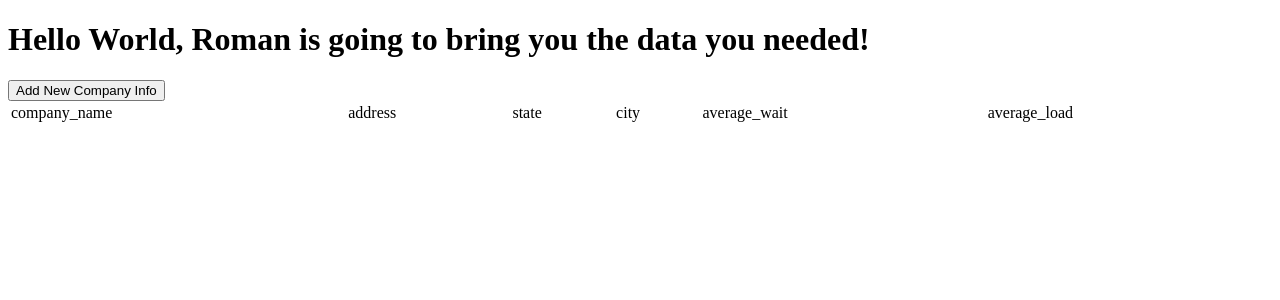
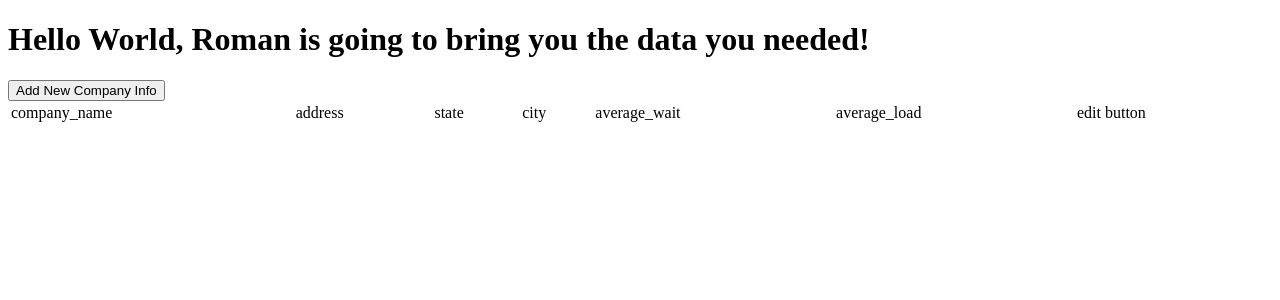
Before and after one commit to MPikDev/RomansProject, a Django app: page / in a window 1280 px wide. Shown: the top 300 px of the page. Run offline with Django 3.2, Linux system fonts and the light colour scheme; data that the repository does not hold is empty.

Commit message:
added a button to the table view and a link to accept the pk now to populate and edit

```diff
--- a/templates/home.html
+++ b/templates/home.html
@@ -11,10 +11,10 @@
 
 
 <table style="width:100%">
-        <tr><td>company_name</td><td>address</td><td>state</td><td>city</td><td>average_wait</td><td>average_load</td></tr>
+        <tr><td>company_name</td><td>address</td><td>state</td><td>city</td><td>average_wait</td><td>average_load</td><td>edit button</td></tr>
 
 {% for company in company_infos %}
-        <tr><td>{{ company.company_name }}</td><td>{{ company.address }}</td><td>{{ company.state }}</td><td>{{ company.city }}</td><td>{{ company.average_wait }}</td><td>{{ company.average_load }}</td></tr>
+        <tr><td>{{ company.company_name }}</td><td>{{ company.address }}</td><td>{{ company.state }}</td><td>{{ company.city }}</td><td>{{ company.average_wait }}</td><td>{{ company.average_load }}</td><td><button  onclick="window.location.href = '/edit_company/{{ company.pk }}/';">Edit</button></td></tr>
 {% endfor %}
 
 </table>
--- a/waittime/urls.py
+++ b/waittime/urls.py
@@ -22,5 +22,6 @@ urlpatterns = [
     url(r'^$', views.home),
     url(r'^add_new_company$', views.add_company_form),
     url(r'^save_new_company$', views.add_company_info),
+    url(r'^edit_company/(?P<pk>[0-9]+)/$', views.edit_company),
 
 ]
--- a/web_part/views.py
+++ b/web_part/views.py
@@ -66,3 +66,13 @@ def add_company_form(request):
         load_options=LOAD_TYPE_OPTIONS
     )
     return render(request, 'new_company_form.html', data)
+
+
+def edit_company(request, **kwargs):
+    print("", kwargs['pk'])
+    data = dict(
+        states=STATES_TUPLE,
+        schedule_options=SCHEDULING_OPTIONS,
+        load_options=LOAD_TYPE_OPTIONS
+    )
+    return render(request, 'new_company_form.html', data)
```
